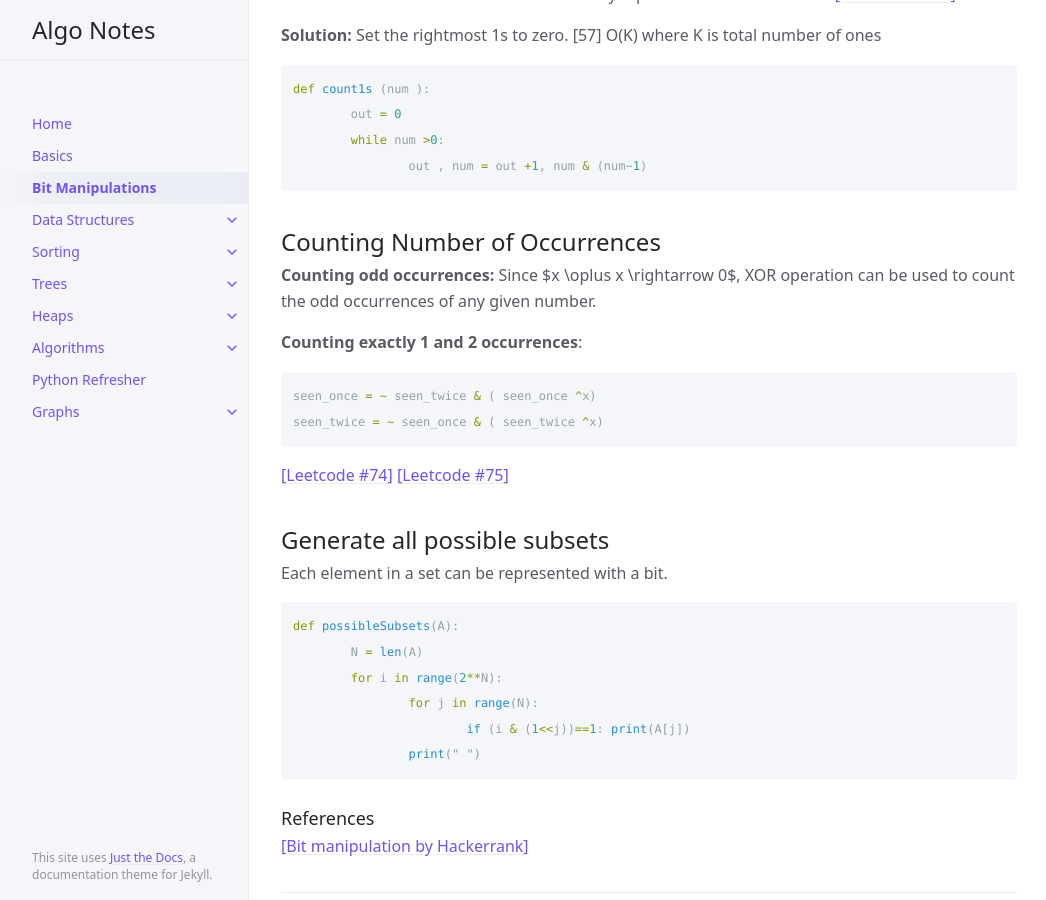
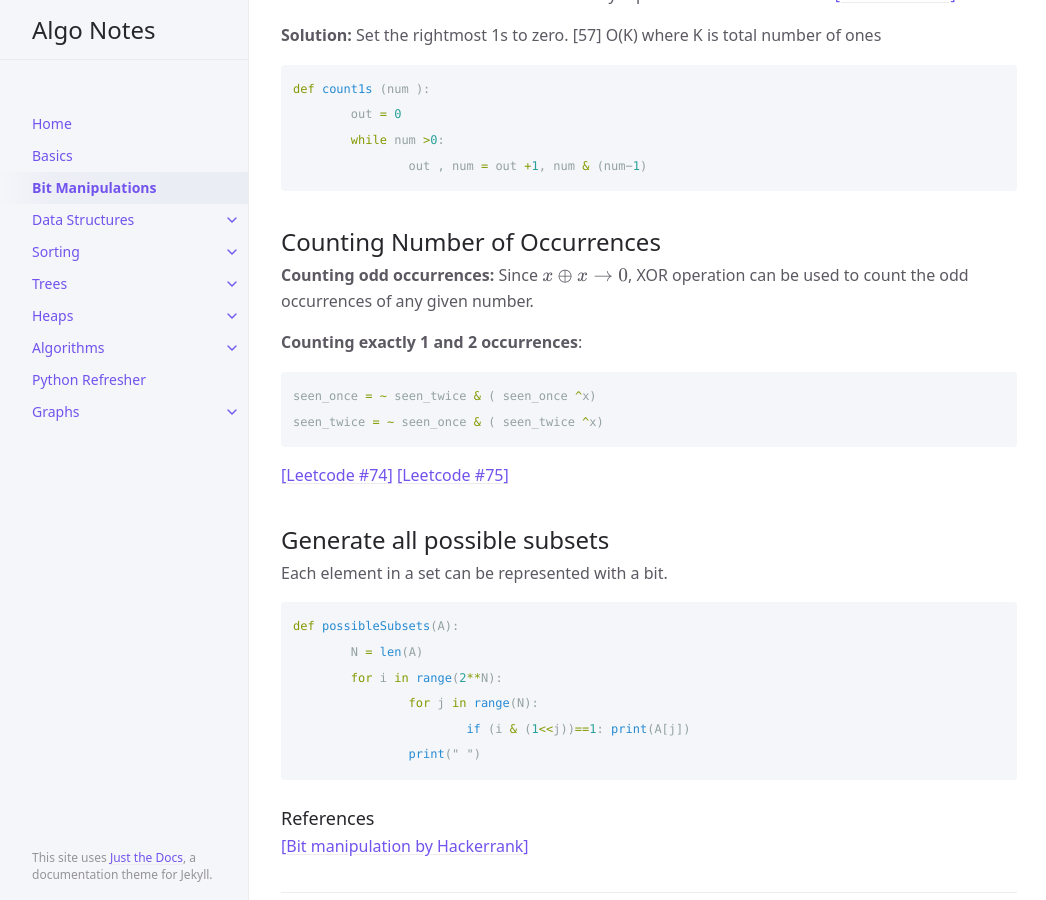
Before and after one commit to meagmohit/algo-notes, a Jekyll site: the page built from docs/bitmap.md, in a window 1280 px wide and 900 px high, scrolled down 832 px. Shown: the whole window, without its empty margins (115-1161 px from the left). Built offline with Jekyll 4.4.1, drawn with Linux system fonts in a browser that asks for light colours; formulas are drawn with MathJax 3; part of the change alters nothing that is shown.

```diff
--- a/_layouts/default.html
+++ b/_layouts/default.html
@@ -249,3 +249,16 @@ layout: table_wrappers
   {% endif %}
 </body>
 </html>
+
+<!-- <script src="https://polyfill.io/v3/polyfill.min.js?features=es6"></script>
+<script id="MathJax-script” async src=”https://cdn.jsdelivr.net/npm/mathjax@3/es5/tex-mml-chtml.js"></script> -->
+
+<script type="text/x-mathjax-config">
+MathJax.Hub.Config({
+  tex2jax: {
+    inlineMath: [['$','$'], ['\\(','\\)']],
+    processEscapes: true
+  }
+});
+</script>
+<script src="https://cdnjs.cloudflare.com/ajax/libs/mathjax/2.7.0/MathJax.js?config=TeX-AMS-MML_HTMLorMML" type="text/javascript"></script>
```
